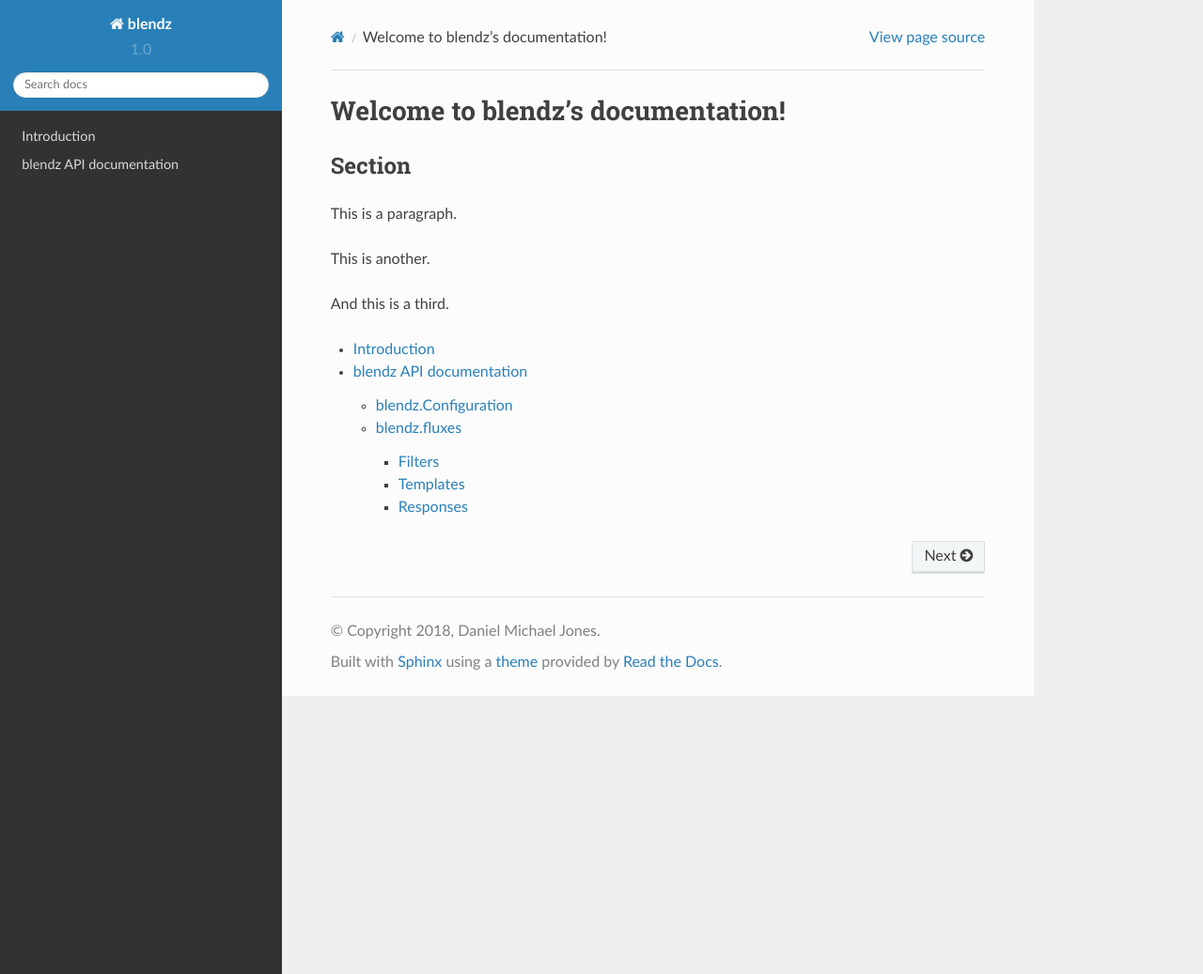
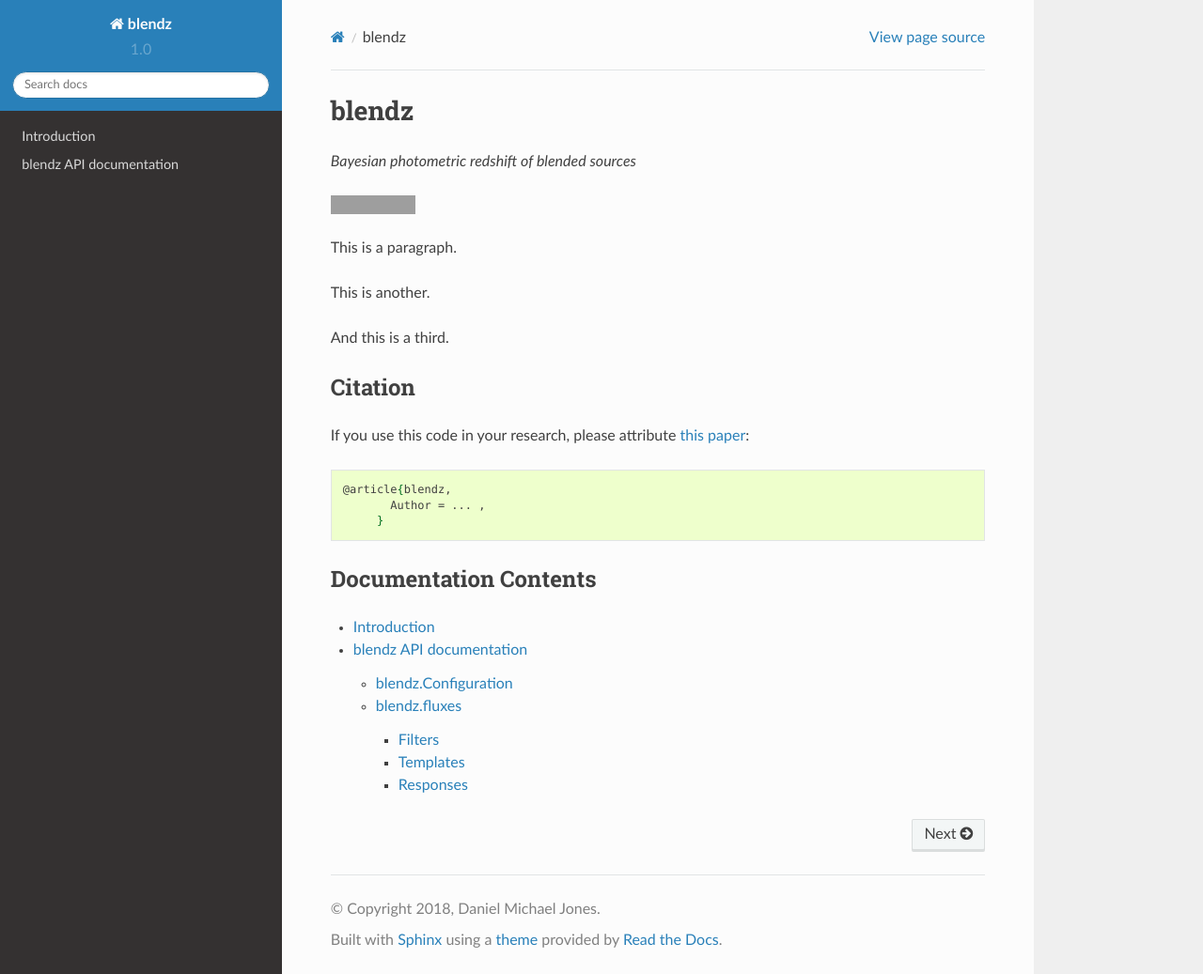
Before and after one commit to danmichaeljones/blendz, a Sphinx documentation site: the page built from docs/source/index.rst, in a window 1280 px wide and 1037 px high. Shown: the whole window at 94% size. Built offline with Sphinx 7.4.7 and the Read the Docs theme 2.0.0, drawn with Linux system fonts in a browser that asks for light colours; grey boxes are pictures that could not be loaded.

Commit message:
More docs organising and move main introduction into README

```diff
--- /dev/null
+++ b/README.rst
@@ -0,0 +1,26 @@
+blendz
+======
+
+*Bayesian photometric redshift of blended sources*
+
+.. image:: https://img.shields.io/badge/astro--ph.CO-arxiv%3A1234.5678-B31B1B.svg?style=flat
+    :target: https://arxiv.org/abs/1234.5678
+
+
+This is a paragraph.
+
+This is another.
+
+And this is a third.
+
+
+Citation
+----------
+
+If you use this code in your research, please attribute `this paper <https://arxiv.org/abs/1234.5678>`_:
+
+.. code-block:: tex
+
+  @article{blendz,
+         Author = ... ,
+       }
--- a/docs/source/conf.py
+++ b/docs/source/conf.py
@@ -36,6 +36,10 @@ extensions = [
     'sphinx.ext.mathjax',
     'sphinx.ext.viewcode']
 #autosummary_generate = False
+
+#Don't complain about images from web
+#https://stackoverflow.com/a/28778969
+suppress_warnings = ['image.nonlocal_uri']
 
 # Add any paths that contain templates here, relative to this directory.
 templates_path = ['_templates']
--- a/docs/source/index.rst
+++ b/docs/source/index.rst
@@ -1,14 +1,8 @@
-Welcome to blendz's documentation!
-==================================
+.. include:: ../../README.rst
 
-Section
---------
 
-This is a paragraph.
-
-This is another.
-
-And this is a third.
+Documentation Contents
+----------------------
 
 .. toctree::
    :maxdepth: 3
```
